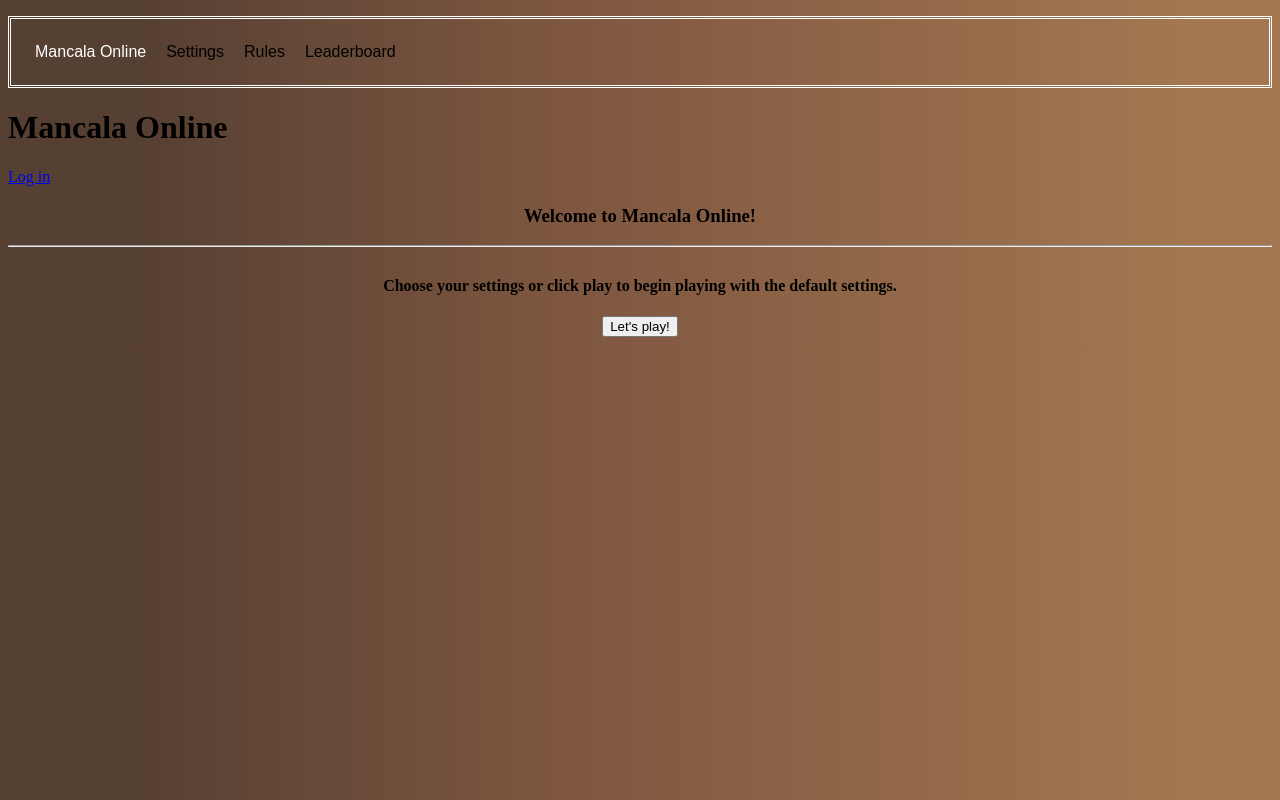
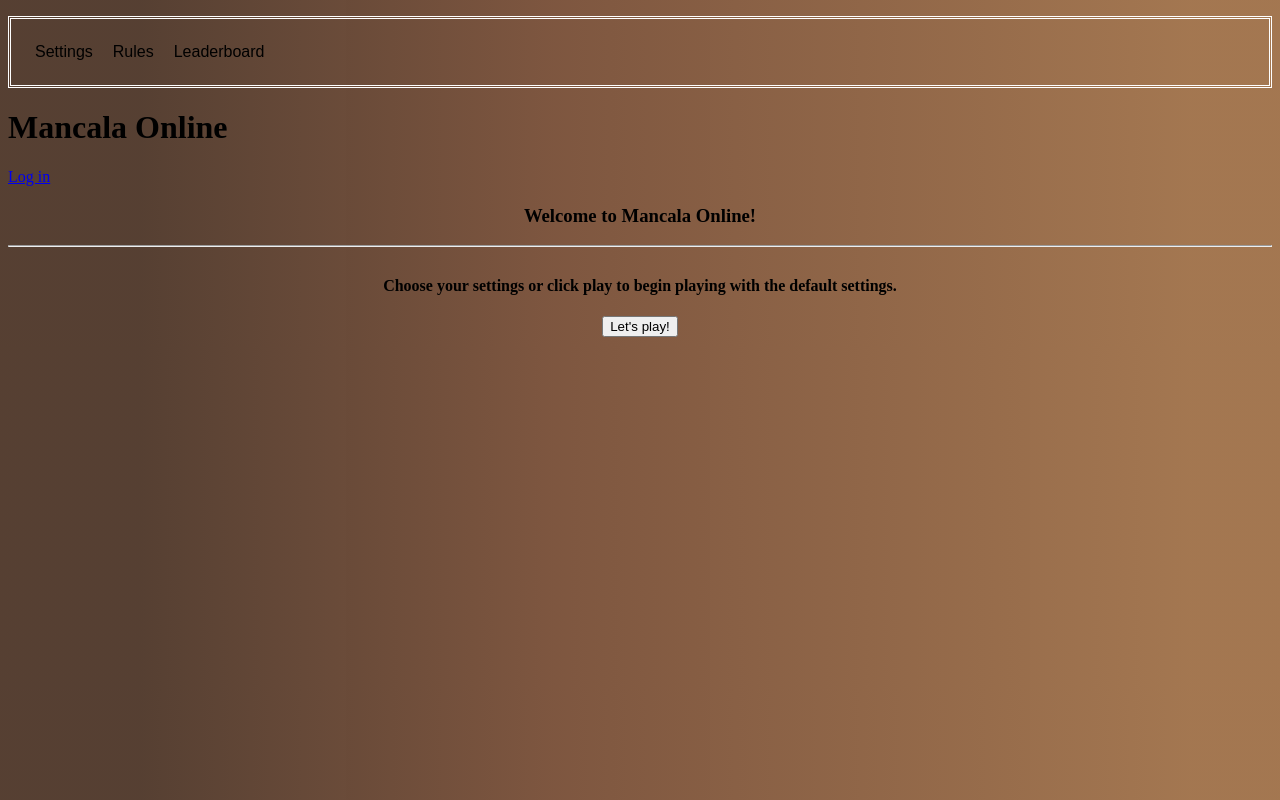
Before and after one commit to Alpro1993/Mancala, a plain HTML site: page Mancala.html in a window 1280 px wide. Drawn offline with Linux system fonts and the light colour scheme.

Commit message:
Layout and Game logic

```diff
--- a/Mancala.css
+++ b/Mancala.css
@@ -31,7 +31,6 @@ body {
 }
 .nav_bar_item {
     order: 1;
-    position: relative;
     display: block;
     width: auto;
     padding: 10px;
--- a/Mancala.html
+++ b/Mancala.html
@@ -9,7 +9,6 @@
 <body>
 
 <ul class="nav_bar">
-    <li class="nav_bar_logo">Mancala Online</li>
     <li class="nav_bar_item">Settings</li>
     <li class="nav_bar_item">Rules</li>
     <li class="nav_bar_item">Leaderboard</li>
```
